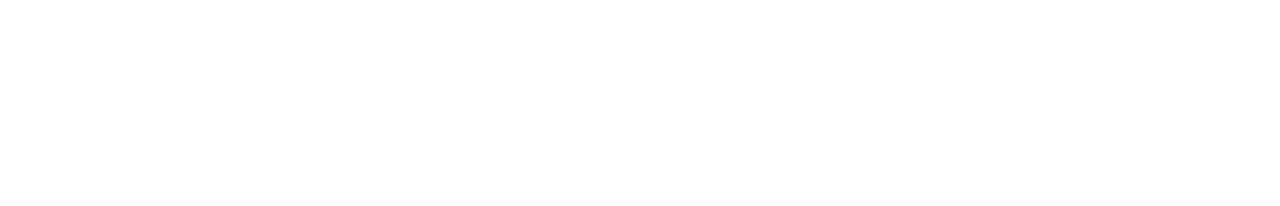
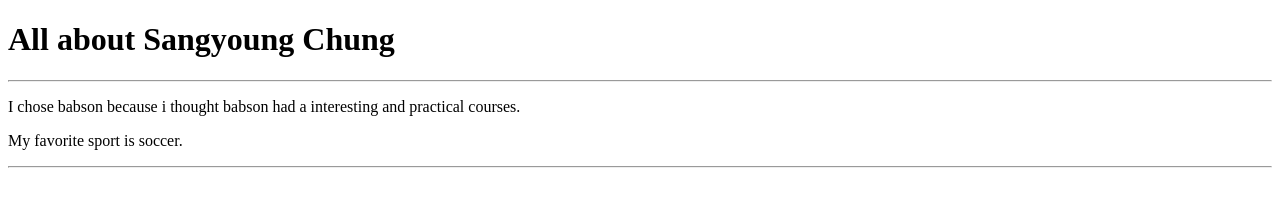
Before and after one commit to sangyoungchung/WebTech, a plain HTML site: page Classwork/CS01-inclass.htm in a window 1280 px wide. Drawn offline with Linux system fonts and the light colour scheme.

Commit message:
In class 01 - adding content

```diff
--- a/Classwork/CS01-inclass.htm
+++ b/Classwork/CS01-inclass.htm
@@ -6,9 +6,13 @@
         <title>Web Technologies - Sangyoung Chung</title>
 
 </head>
+<h1>All about Sangyoung Chung</h1>
+<hr/>
+<body>
+<p>I chose babson because i thought babson had a interesting and practical courses.</p>
+<p>My favorite sport is soccer.</p>
+<hr/>
 
-
-<body>
 
 </body>
 
```
